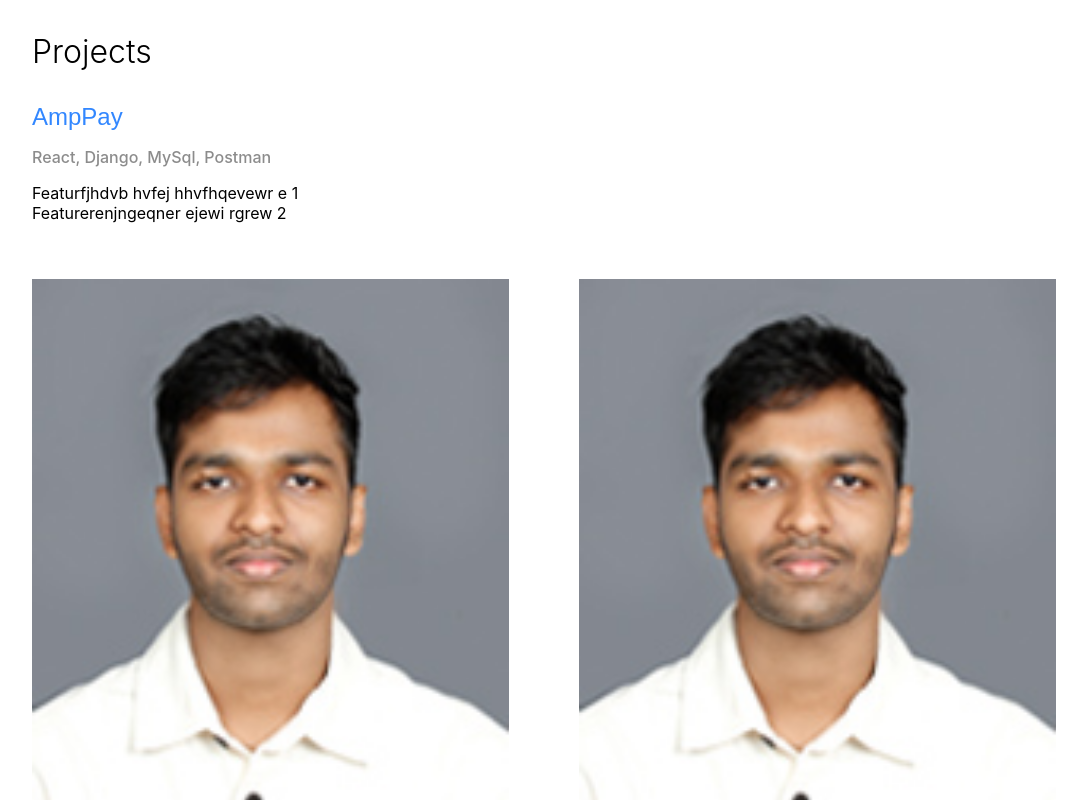
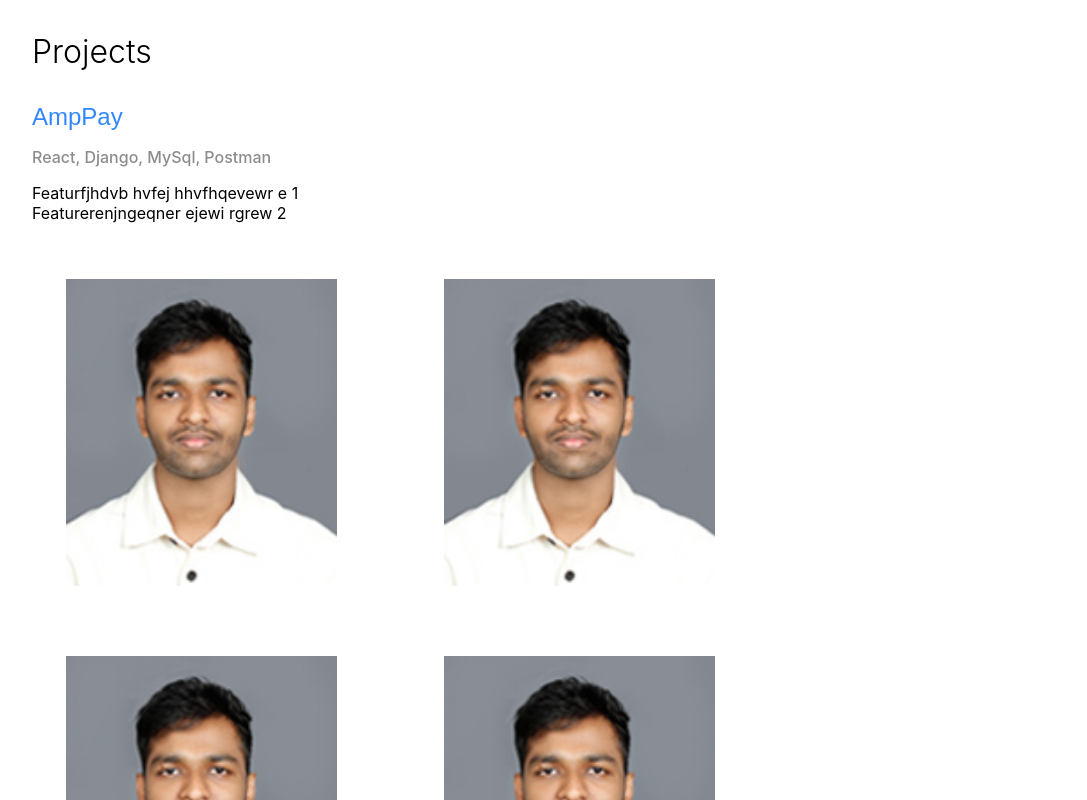
Before and after one commit to 4arjun/portfolio, a React (Create React App) app: page /project in a window 1280 px wide. Shown: the top 800 px of the page, without its empty margins (96-1183 px from the left). Built offline with nearby package versions, Linux system fonts and the light colour scheme.

Commit message:
delay function with animation

```diff
--- a/src/components/Nav.js
+++ b/src/components/Nav.js
@@ -1,8 +1,13 @@
 import './Nav.css';
 import { Link } from 'react-router-dom';
-import { useState } from 'react';
 
 const Nav = () => {
+    const handleClick = (e) => {
+        e.preventDefault();
+        setTimeout(() => {
+            window.location.href = e.target.href;
+        }, 500);
+    };
 
     return (
         <div className='nav-container'>
@@ -10,10 +15,11 @@ const Nav = () => {
                 <p>button</p>
             </div>
             <div className='menu-list'>
-                <Link to="/about" className='list-items'>About</Link>
-                <Link to="/resume"className='list-items'>Resume</Link>
-                <Link to="/project" className='list-items'>Projects</Link>
-                <Link to="https://github.com/4arjun" className='list-items'>Github</Link>
+                <Link to="/about" className='list-items' onClick={handleClick}>About</Link>
+                <Link to="/resume" className='list-items' onClick={handleClick}>Resume</Link>
+                <Link to="/project" className='list-items' onClick={handleClick}>Projects</Link>
+                <Link to="https://github.com/4arjun" className='list-items' onClick={handleClick}>Github</Link>
+
             </div>
         </div>
     );
--- a/src/components/Project.css
+++ b/src/components/Project.css
@@ -1,4 +1,3 @@
-/* Project.css */
 .projects-container {
     width: 100%;
 }
@@ -37,12 +36,13 @@
     grid-template-columns: repeat(auto-fit, minmax(200px, 1fr));
     max-width: 100%;
     padding-top: 40px;
-    row-gap: 40px;
-    column-gap: 70px;
+    row-gap: 70px;
+    column-gap: 40px;
+
 }
 
 .projects-gallery img {
-    width: 100%;
+    width: 80%;
     height: auto;
     display: block;
     margin: 0 auto; /* Horizontally center the images within each grid item */
@@ -54,3 +54,9 @@
         grid-template-columns: repeat(2, 1fr); /* Two images per row */
     }
 }
+
+@media screen and (min-width: 768px) {
+    .projects-gallery {
+        max-width: 70%;
+    }
+}
```
